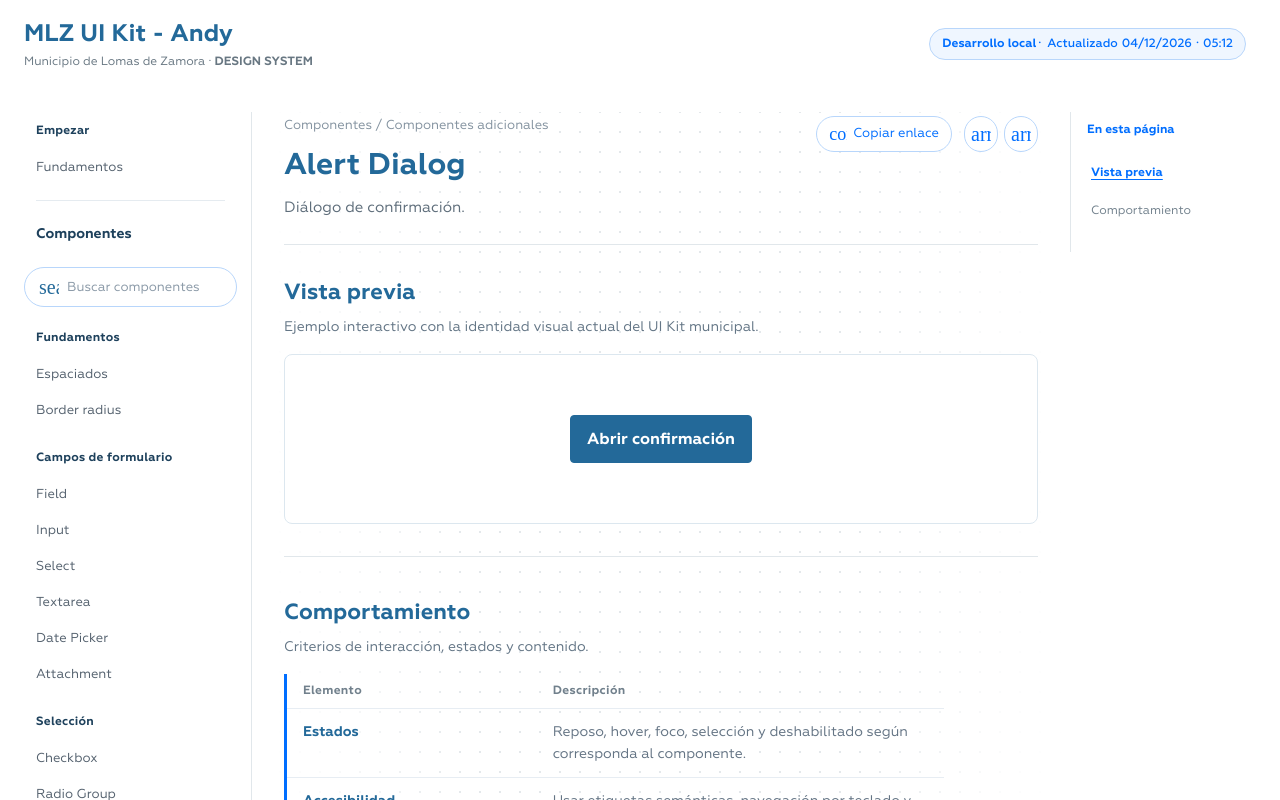
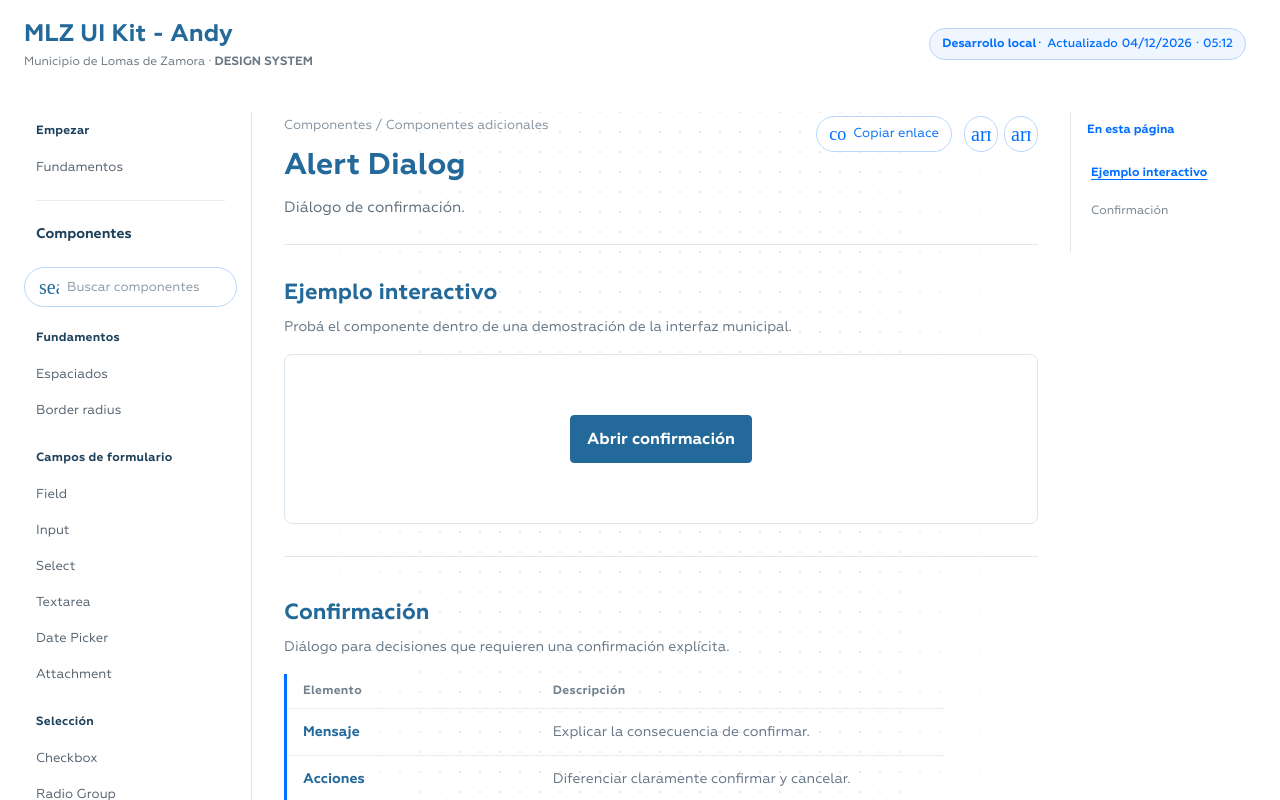
Before and after one commit to SantiagoM96/mlz-muni, a React (Vite) app: page /ui-kit-andy/componentes/alert-dialog in a window 1280 px wide. Shown: the top 800 px of the page. Built offline with nearby package versions, Linux system fonts and the light colour scheme; a web font is replaced by a local one.

Commit message:
docs(ui-kit-andy): ejemplos y criterios visuales específicos por componente

```diff
--- a/src/pages/andy-kit/AndyAdditionalComponents.tsx
+++ b/src/pages/andy-kit/AndyAdditionalComponents.tsx
@@ -99,6 +99,24 @@ function AndySliderDocs(){
  </>;
 }
 
+const visualGuidance:Partial<Record<AdditionalId,{heading:string;description:string;rows:[string,string][]}>>={
+ skeleton:{heading:'Estados de carga',description:'Representación provisional de una superficie antes de recibir los datos.',rows:[['Uso','Mostrar la estructura aproximada que ocupará el contenido.'],['Transición','Reemplazarla por el contenido real al completar la carga.']]},
+ 'data-table':{heading:'Filtrado y resultados',description:'Ejemplo agrupado de búsqueda, tabla y cantidad de resultados.',rows:[['Filtrar','La búsqueda actualiza las filas mostradas.'],['Sin coincidencias','Mantener cabeceras visibles y comunicar el resultado vacío.']]},
+ tabla:{heading:'Presentación de datos',description:'Filas y columnas para comparar información estructurada.',rows:[['Encabezados','Identificar cada columna con un título claro.'],['Contenido','Mantener alineación y legibilidad de las celdas.']]},
+ paginacion:{heading:'Navegación',description:'Control de página anterior, siguiente y posición actual.',rows:[['Límites','No avanzar más allá de la última página ni retroceder antes de la primera.'],['Contexto','Indicar la página actual y el total disponible.']]},
+ progreso:{heading:'Estados de progreso',description:'Porcentaje visible junto al indicador de avance.',rows:[['Valor','Representar la proporción completada.'],['Contexto','Acompañar el progreso con una etiqueta comprensible.']]},
+ spinner:{heading:'Estado de carga',description:'Indicador de una operación de duración indeterminada.',rows:[['Uso','Mostrarlo solo mientras exista una operación en curso.'],['Accesibilidad','Acompañarlo con una descripción de estado.']]},
+ tooltip:{heading:'Interacción',description:'Ayuda breve disponible mediante hover y foco.',rows:[['Contenido','Usar textos breves, que no sean indispensables para completar una acción.'],['Acceso','Permitir descubrirlo con puntero y teclado.']]},
+ toggle:{heading:'Estados',description:'Comparación interactiva entre presionado y no presionado.',rows:[['Selección','El botón comunica claramente si permanece activado.'],['Uso','Reservarlo para acciones con estado persistente.']]},
+ 'toggle-group':{heading:'Selección agrupada',description:'Opciones relacionadas que comparten una misma superficie de selección.',rows:[['Opciones','Mostrar en conjunto todas las alternativas disponibles.'],['Estados','Distinguir las opciones activas de las inactivas.']]},
+ empty:{heading:'Estados vacíos',description:'Contenido alternativo para una lista o una búsqueda sin resultados.',rows:[['Mensaje','Explicar qué contenido falta.'],['Acción','Ofrecer una salida pertinente, cuando exista.']]},
+ separator:{heading:'Variantes de separación',description:'División visual discreta entre regiones de contenido.',rows:[['Uso','Separar grupos de información con una jerarquía clara.'],['Semántica','No utilizarlo como único recurso para explicar una agrupación.']]},
+ dialog:{heading:'Interacción modal',description:'Ventana superpuesta para realizar una acción sin abandonar la pantalla.',rows:[['Apertura','Presentar la capa y su contexto de forma clara.'],['Cierre','Permitir cancelar y regresar al contenido anterior.']]},
+ 'alert-dialog':{heading:'Confirmación',description:'Diálogo para decisiones que requieren una confirmación explícita.',rows:[['Mensaje','Explicar la consecuencia de confirmar.'],['Acciones','Diferenciar claramente confirmar y cancelar.']]},
+ sheet:{heading:'Panel superpuesto',description:'Contenido contextual presentado desde un borde de la pantalla.',rows:[['Uso','Conservar el contexto de la vista principal.'],['Cierre','Permitir regresar sin perder el lugar anterior.']]},
+ collapsible:{heading:'Expandido y contraído',description:'Dos estados del mismo bloque de contenido.',rows:[['Indicador','Comunicar claramente si la región está desplegada.'],['Acción','Alternar sin modificar el resto de la página.']]},
+ 'button-group':{heading:'Acciones agrupadas',description:'Botones relacionados presentados en una misma fila.',rows:[['Agrupación','Mantener próximas las acciones que pertenecen al mismo contexto.'],['Estados','Conservar la jerarquía y el estado de cada botón.']]}
+};
 export function AndyAdditionalComponent({id}:{id:AdditionalId}){
  const [visible,setVisible]=useState(false);
  const [value,setValue]=useState(45);
@@ -137,7 +155,7 @@ export function AndyAdditionalComponent({id}:{id:AdditionalId}){
  if(id==='toast')return <AndyToastDocs/>;
  if(id==='slider')return <AndySliderDocs/>;
  return <>
- <DocSection title="Vista previa" description="Ejemplo interactivo con la identidad visual actual del UI Kit municipal."><DocPreview>{demo}</DocPreview></DocSection>
- <DocSection title="Comportamiento" description="Criterios de interacción, estados y contenido."><GuidelineTable rows={[["Estados","Reposo, hover, foco, selección y deshabilitado según corresponda al componente."],["Accesibilidad","Usar etiquetas semánticas, navegación por teclado y señales visuales de foco. Los diálogos se cierran con Escape en esta demostración."]]}/></DocSection>
+ <DocSection title="Ejemplo interactivo" description="Probá el componente dentro de una demostración de la interfaz municipal."><DocPreview>{demo}</DocPreview></DocSection>
+ {visualGuidance[id]&&<DocSection title={visualGuidance[id].heading} description={visualGuidance[id].description}><GuidelineTable rows={visualGuidance[id].rows}/></DocSection>}
  </>;
 }
```
